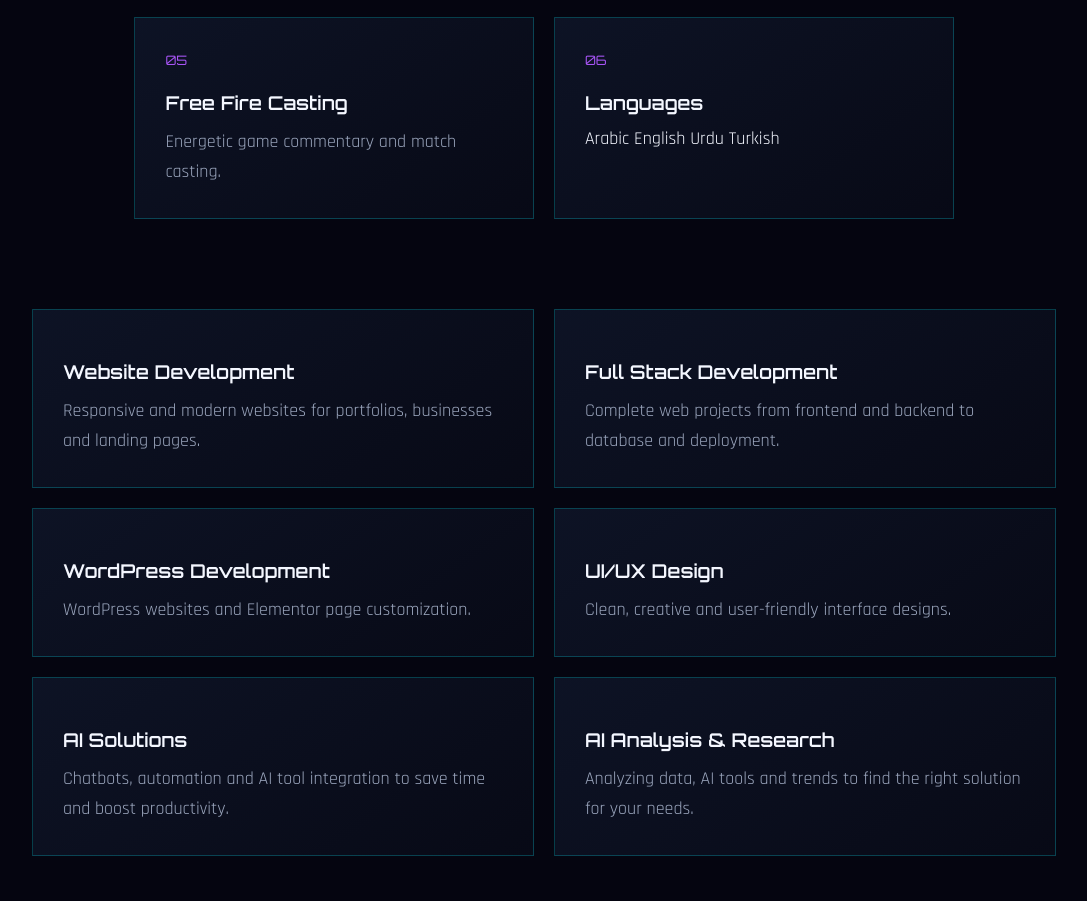
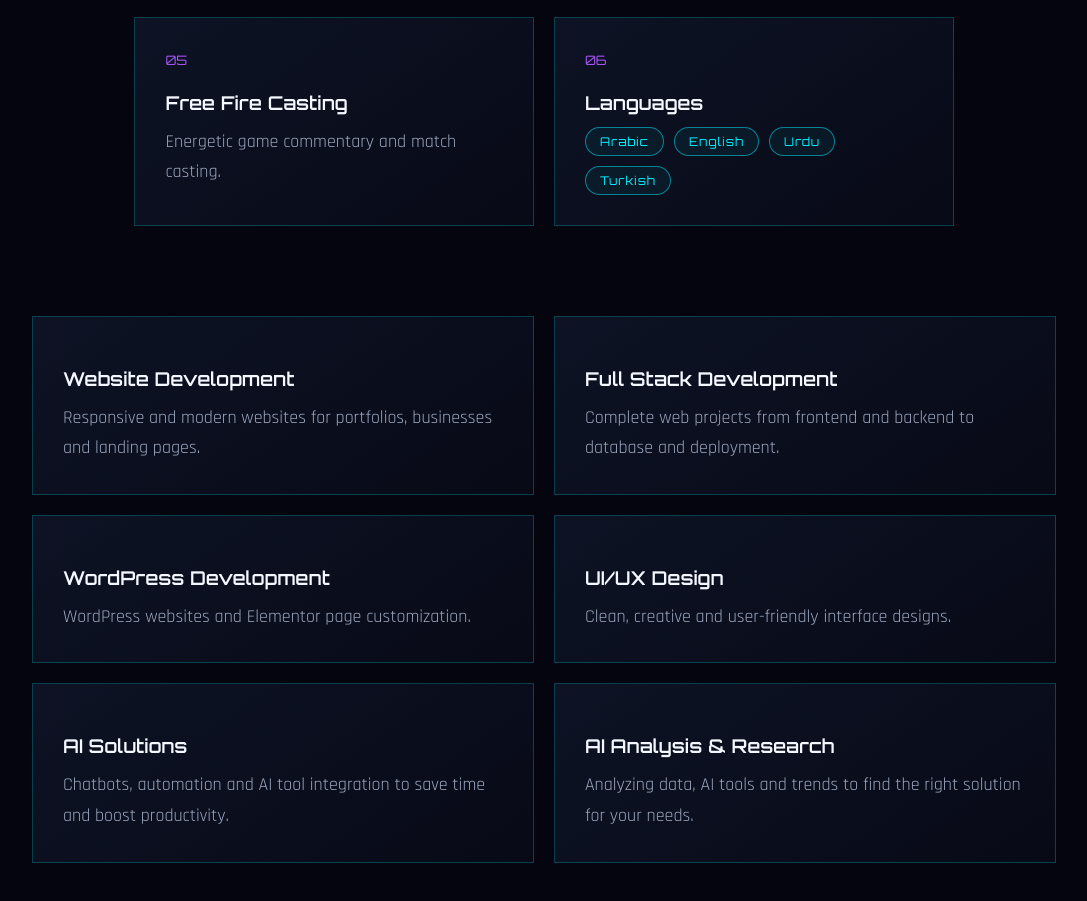
Before and after one commit to masudforger-png/my-portfolio, a plain HTML site: page index.html in a window 1280 px wide. Shown: the part 4903-5804 px from the top of the page, without its empty margins (96-1183 px from the left). Drawn offline with Linux system fonts and the light colour scheme.

Commit message:
Add language tags styling to style.css

```diff
--- a/style.css
+++ b/style.css
@@ -831,3 +831,23 @@ body.is-loading {
 @keyframes glowSpin {
   to { transform: rotate(360deg); }
 }
+
+
+/* ===== LANGUAGE TAGS ===== */
+.lang-tags {
+  display: flex;
+  flex-wrap: wrap;
+  gap: 10px;
+  margin-top: 12px;
+}
+
+.lang-tags span {
+  padding: 6px 14px;
+  font-family: 'Orbitron', sans-serif;
+  font-size: 0.75rem;
+  letter-spacing: 1px;
+  color: #00f0ff;
+  border: 1px solid rgba(0, 240, 255, 0.5);
+  border-radius: 20px;
+  background: rgba(0, 240, 255, 0.05);
+}
```
